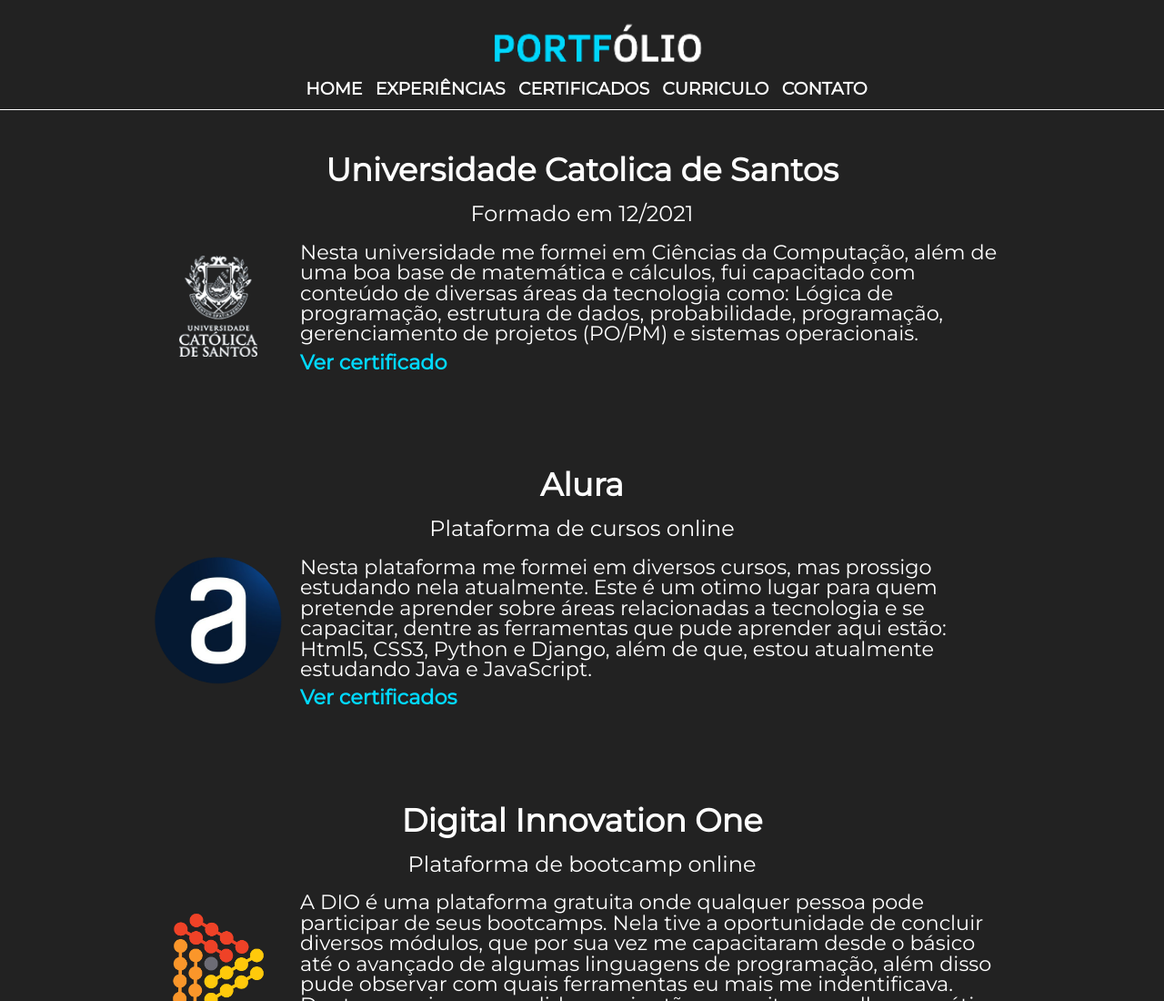
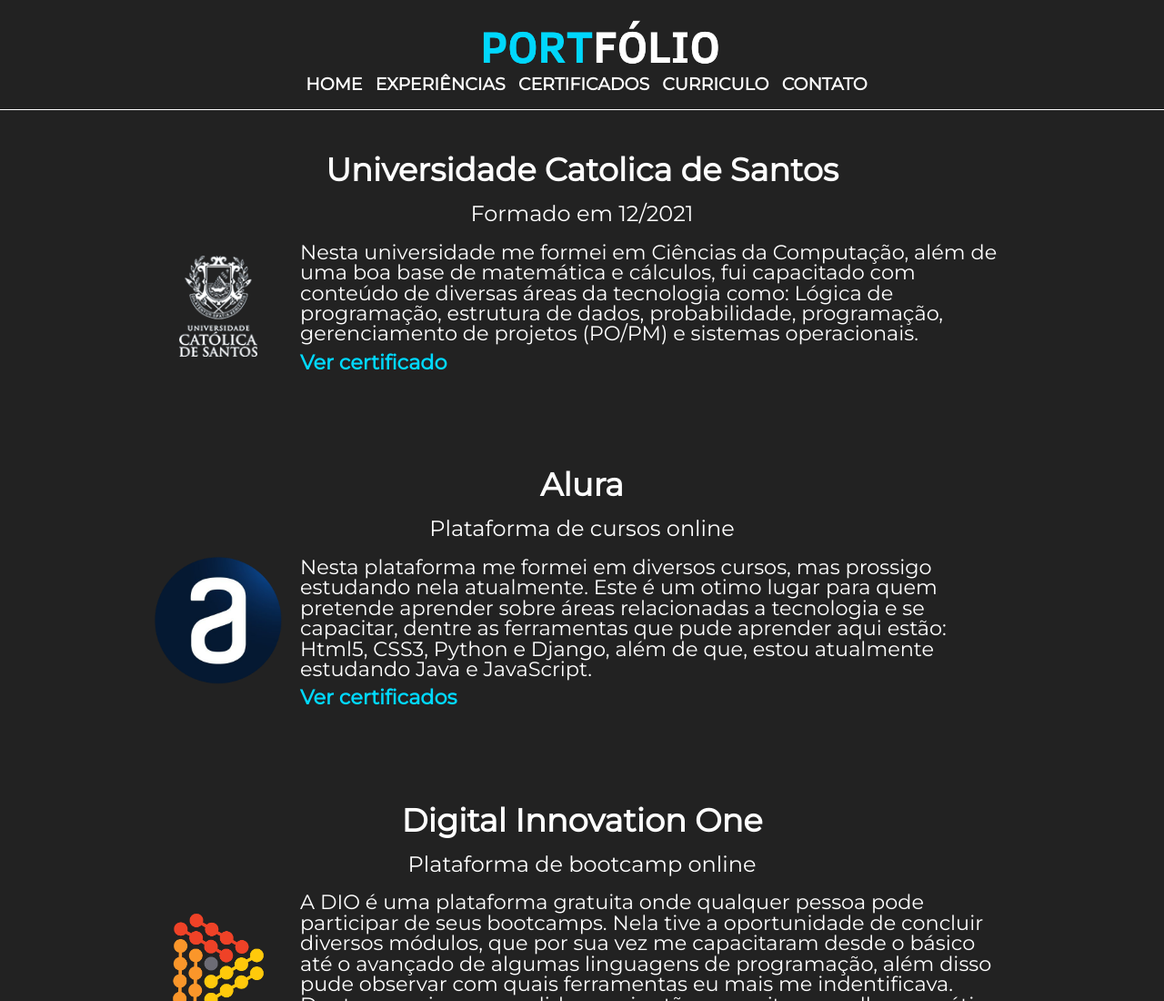
Before and after one commit to VictorGMSS/Verxs_Tech, a plain HTML site: page certificados.html in a window 1280 px wide. Shown: the top 1100 px of the page at 91% size. Drawn offline with Linux system fonts and the light colour scheme.

Commit message:
Atualização da logo

```diff
--- a/certificados.html
+++ b/certificados.html
@@ -14,7 +14,7 @@
     <!--Cabeçalho-->
     <header>
         <div class="home-header">
-            <h1><img src="Imagens\logo2.png" alt="Logo da Barbearia Alura"></h1>
+            <h1><img src="Imagens\Portfolio_logo.png" alt="Logo do Portfólio"></h1>
 
             <nav>
                 <ul>
@@ -82,7 +82,7 @@
 
     <!--Rodapé-->
     <footer>
-        <a href="https://twitter.com/Verxs_Tech" target="_blank"><img src="Imagens\Logo_cinza.png" alt="Logo da Verxs Tech"></a></li>
+        <a href="https://www.instagram.com/verxs_tech/" target="_blank"><img src="Imagens\Logo_cinza.png" alt="Logo da Verxs Tech"></a></li>
         <p class="copyright">&copy; Copyright Victor Gabriel - 2022</p>
     </footer>
 </body>
--- a/style.css
+++ b/style.css
@@ -12,9 +12,9 @@ header{
 .home-header img{
     vertical-align: left;
     top: 30px;
-    height: 65px;
+    height: 55px;
     display: inline-block;
-    margin-left: 40px;
+    margin: 0 0 5px 40px;
 }
 
 nav{
```
Also changed, not shown: experiências.html (+2 -2 lines), index.html (+2 -2 lines), Imagens/Portfolio_logo.png (added).
